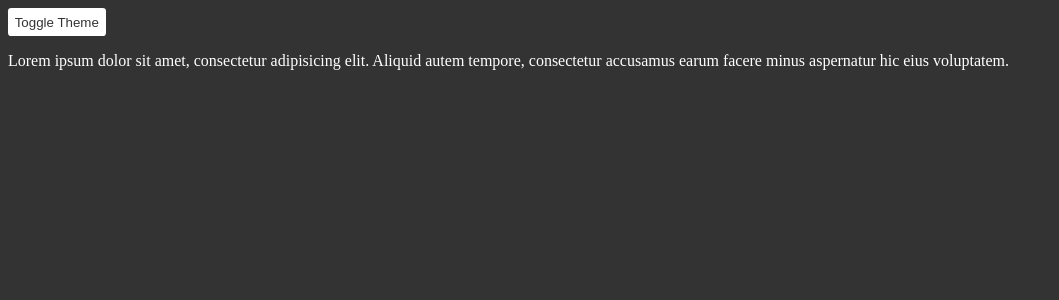
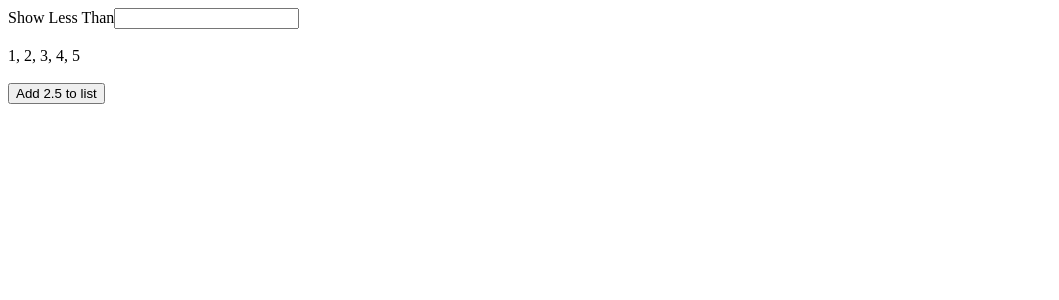
Before and after one commit to ellewright/CourseCareers-React-Unit, a React (Vite) app: page / in a window 1280 px wide. Shown: the top 300 px of the page, without its empty margins (0-1059 px from the left). Built offline with nearby package versions, Linux system fonts and the light colour scheme.

Commit message:
Add NeverStoreDerivedState.jsx

```diff
--- a/src/App.jsx
+++ b/src/App.jsx
@@ -31,14 +31,15 @@ import React from "react"
 // import BasicFormValidationProject from "./components/Forms/BasicFormValidationProject/BasicFormValidationProject"
 // import ReactHookForm from "./components/Forms/ReactHookForm/ReactHookForm"
 // import UseReducerHook, { UseFetchWithReducer } from "./components/AdvancedStatefulComponents/UseReducerHook"
-import UseContextHook from "./components/AdvancedStatefulComponents/UseContextHook"
+// import UseContextHook from "./components/AdvancedStatefulComponents/UseContextHook"
+import NeverStoreDerivedState from "./components/AdvancedStatefulComponents/NeverStoreDerivedState"
 // import user from './user.json'
 // import './styles.css'
 // import img from './img.jpg'
 
 function App() {
   return (
-    <UseContextHook />
+    <NeverStoreDerivedState />
   )
 }
 
--- /dev/null
+++ b/src/components/AdvancedStatefulComponents/NeverStoreDerivedState.jsx
@@ -0,0 +1,24 @@
+import { useState, useMemo } from "react"
+
+export default function NeverStoreDerivedState() {
+    const [items, setItems] = useState([1, 2, 3, 4, 5])
+    const [inputValue, setInputValue] = useState("")
+
+    const filteredItems = useMemo(() => {
+        return inputValue === "" ? items : items.filter(item => item < inputValue)
+    }, [items, inputValue])
+
+    return (
+        <>
+            <label htmlFor="lessThan">Show Less Than</label>
+            <input type="number" id="lessThan" onChange={e => setInputValue(e.target.valueAsNumber)} value={inputValue} />
+            <br />
+            <br />
+            <div>{filteredItems.join(", ")}</div>
+            <br />
+            <button onClick={() => setItems(i => [...i, 2.5])}>
+                Add 2.5 to list
+            </button>
+        </>
+    )
+}
```
